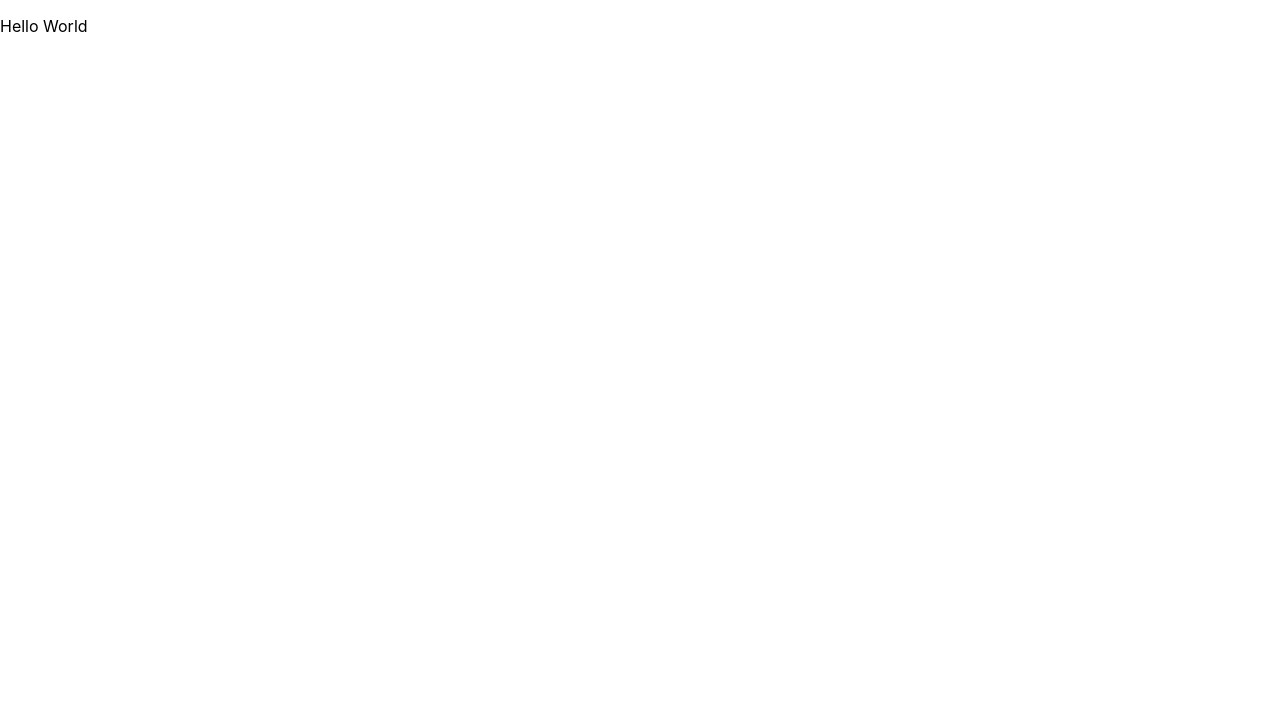
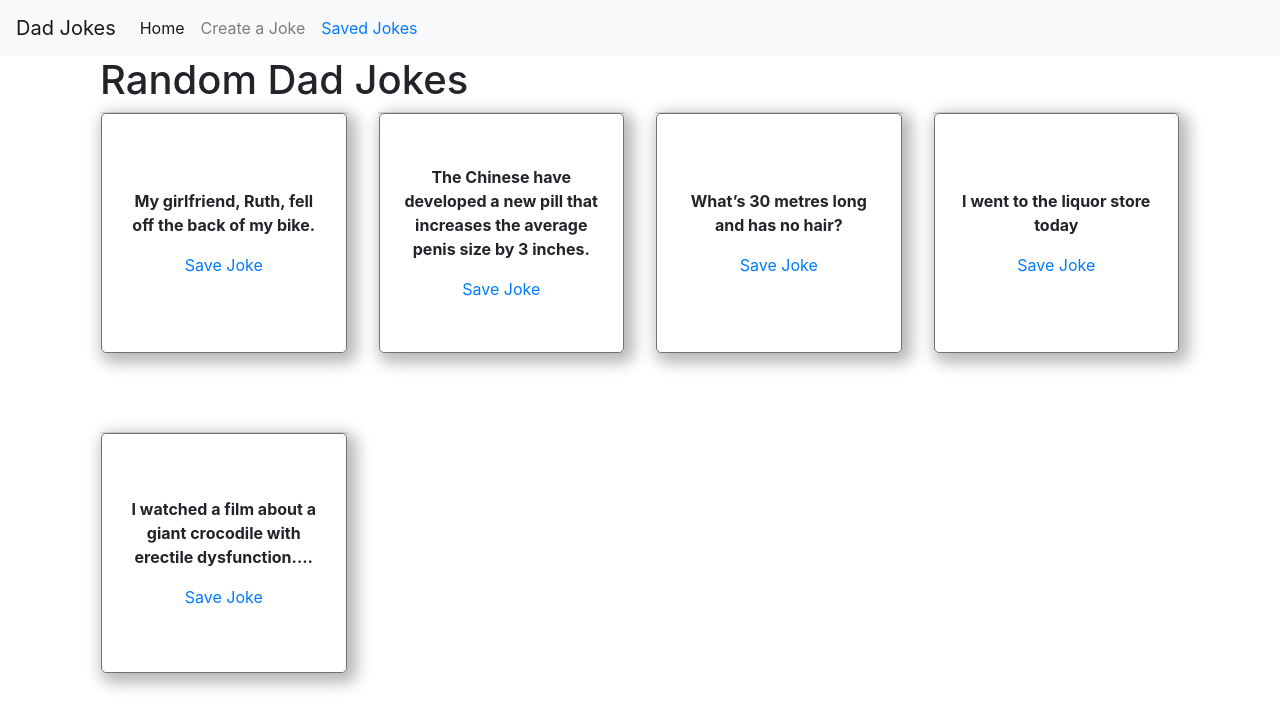
Before and after one commit to christine-contreras/phase-3-pod-project, a React (Create React App) app: page / in a window 1280 px wide. Shown: the top 728 px of the page. Built offline with nearby package versions, Linux system fonts and the light colour scheme; no server answers.

Commit message:
api working. cards showing up

```diff
--- a/db.json
+++ b/db.json
@@ -0,0 +1,5 @@
+{
+    "jokes": [
+
+    ]
+}
--- a/package.json
+++ b/package.json
@@ -8,6 +8,8 @@
     "@testing-library/user-event": "^12.8.3",
     "react": "^17.0.2",
     "react-dom": "^17.0.2",
+    "react-router": "^5.2.1",
+    "react-router-dom": "^5.3.0",
     "react-scripts": "4.0.3",
     "web-vitals": "^1.1.2"
   },
--- a/public/index.html
+++ b/public/index.html
@@ -24,6 +24,8 @@
       work correctly both with client-side routing and a non-root public URL.
       Learn how to configure a non-root public URL by running `npm run build`.
     -->
+    <link rel="stylesheet" href="https://cdn.jsdelivr.net/npm/bootstrap@4.6.0/dist/css/bootstrap.min.css" integrity="sha384-B0vP5xmATw1+K9KRQjQERJvTumQW0nPEzvF6L/Z6nronJ3oUOFUFpCjEUQouq2+l" crossorigin="anonymous">
+
     <title>React App</title>
   </head>
   <body>
--- a/src/App.js
+++ b/src/App.js
@@ -1,9 +1,34 @@
-function App() {
-  return (
-    <div className="App">
-      <p>Hello World</p>
-    </div>
-  );
+import React, { Component } from "react";
+import { BrowserRouter as Router, Route } from "react-router-dom";
+import Nav from "./components/Nav";
+import Home from "./containers/Home";
+import SavedJokes from "./containers/SavedJokes";
+import CreateJoke from "./containers/CreateJoke";
+
+export class App extends Component {
+  state = {
+    savedJokes: null,
+  };
+
+  handleSaveJoke = (joke) => {
+    fetch(``);
+  };
+
+  render() {
+    return (
+      <Router>
+        <>
+          <Nav />
+
+          <div className="container">
+            <Route exact path="/" component={Home} />
+            <Route exact path="/saved" component={SavedJokes} />
+            <Route exact path="/create" component={CreateJoke} />
+          </div>
+        </>
+      </Router>
+    );
+  }
 }
 
 export default App;
--- /dev/null
+++ b/src/components/Card.js
@@ -0,0 +1,39 @@
+import React from "react";
+
+const Card = ({ joke }) => {
+  return (
+    <>
+      <div className="col-xs-12 col-sm-6 col-md-3 card-container">
+        <div id={joke.date} class="card card-rotating text-center">
+          <div className="card-inner">
+            {/* front */}
+            <div class="face front">
+              {/* content */}
+              <div class="card-body">
+                <p class="font-weight-bold">{joke.setup}</p>
+                {/* button */}
+                <a class="rotate-btn" data-card="card-1">
+                  Save Joke
+                </a>
+              </div>
+            </div>
+
+            {/* back */}
+            <div class="face back">
+              <div class="card-body">
+                <hr />
+                <p>{joke.punchline}</p>
+                <hr />
+                <a class="rotate-btn" data-card="card-1">
+                  Save Joke
+                </a>
+              </div>
+            </div>
+          </div>
+        </div>
+      </div>
+    </>
+  );
+};
+
+export default Card;
--- /dev/null
+++ b/src/components/Nav.js
@@ -0,0 +1,30 @@
+import React, { Component } from 'react'
+import {Link} from 'react-router-dom'
+
+export class Nav extends Component {
+    render() {
+        return (
+            <nav className="navbar navbar-expand-lg navbar-light bg-light NavLinks">
+            <a class="navbar-brand" href="/">Dad Jokes</a>
+            <button class="navbar-toggler" type="button" data-toggle="collapse" data-target="#navbarNav" aria-controls="navbarNav" aria-expanded="false" aria-label="Toggle navigation">
+            <span class="navbar-toggler-icon"></span>
+            </button>
+            <div class="collapse navbar-collapse" id="navbarNav">
+            <ul class="navbar-nav">
+                <li class="nav-item active">
+                <Link to= "/" exact className="nav-link"> Home</Link>
+                </li>
+                <li class="nav-item">
+                <Link to= "/create" exact className="nav-link">Create a Joke</Link>
+                </li>
+                <li class="nav-item" className="nav-link">
+                <Link to= "/saved" exact>Saved Jokes</Link>
+                </li>
+            </ul>
+            </div>
+            </nav>
+        )
+    }
+}
+
+export default Nav
--- /dev/null
+++ b/src/containers/CreateJoke.js
@@ -0,0 +1,50 @@
+import React, { Component } from "react";
+//import Home from "./Home";
+
+export class CreateJoke extends Component {
+  constructor() {
+    super();
+    this.state = {
+      joke: "",
+      punchLine: "",
+    };
+  }
+
+  handleChange = (e) => this.setState({ [e.target.name]: e.target.value });
+
+  handleSubmit(e) {
+    e.preventDefault();
+    console.log("Clicked");
+  }
+  render() {
+    return (
+      <form onSubmit={this.handleSubmit}>
+        <div class="form-group">
+          <label for="Joke">Enter Joke</label>
+          <input
+            type="text"
+            class="form-control"
+            id="formGroupExampleInput"
+            placeholder="Enter Joke"
+            name="joke"
+            onChange={this.handleChange}
+          ></input>
+        </div>
+        <div class="form-group">
+          <label for="punchline">Punchline</label>
+          <input
+            type="text"
+            class="form-control"
+            id="formGroupExampleInput2"
+            placeholder="Enter Punchline"
+            onChange={this.handleChange}
+          ></input>
+        </div>
+        <button type="submit" class="btn btn-primary">
+          Submit
+        </button>
+      </form>
+    );
+  }
+}
+export default CreateJoke;
--- /dev/null
+++ b/src/containers/Home.js
@@ -0,0 +1,47 @@
+import React, { Component } from "react";
+import Card from "../components/Card";
+import { data } from "../data";
+const apiKey = process.env.REACT_APP_API;
+
+export class Home extends Component {
+  state = {
+    jokes: [],
+  };
+
+  componentDidMount() {
+    // fetch("https://dad-jokes.p.rapidapi.com/random/joke?count=1", {
+    //   method: "GET",
+    //   headers: {
+    //     "x-rapidapi-host": "dad-jokes.p.rapidapi.com",
+    //     "x-rapidapi-key": ${apiKey},
+    //   },
+    // })
+    //   .then((response) => response.json())
+    //   .then((data) => {
+    //     console.log(data);
+    //     this.setState({
+    //       jokes: data.body,
+    //     });
+    //   });
+
+    this.setState({
+      jokes: data,
+    });
+  }
+
+  render() {
+    return (
+      <div className="container">
+        <h1>Random Dad Jokes</h1>
+
+        <div className="row">
+          {this.state.jokes.map((joke) => {
+            return <Card key={joke.date} joke={joke} />;
+          })}
+        </div>
+      </div>
+    );
+  }
+}
+
+export default Home;
--- /dev/null
+++ b/src/containers/SavedJokes.js
@@ -0,0 +1,9 @@
+import React from 'react'
+
+export default function SavedJokes() {
+    return (
+        <div>
+            <h1>Saved Jokes</h1>
+        </div>
+    )
+}
--- /dev/null
+++ b/src/data.js
@@ -0,0 +1,61 @@
+export const data = [
+  {
+    _id: "60dd376883637991b4952437",
+    setup: "My girlfriend, Ruth, fell off the back of my bike.",
+    punchline: "I rode on, ruthlessly.",
+    type: "ruth",
+    likes: [],
+    author: { name: "unknown", id: null },
+    approved: true,
+    date: 1618108661,
+    NSFW: false,
+  },
+  {
+    _id: "60dd36aae7c4e649726b049f",
+    setup:
+      "The Chinese have developed a new pill that increases the average penis size by 3 inches.",
+    punchline:
+      "Reports say they will use it to interfere with the upcoming U.S. erections.",
+    type: "increase",
+    likes: [],
+    author: { name: "unknown", id: null },
+    approved: true,
+    date: 1618108661,
+    NSFW: true,
+  },
+  {
+    _id: "60dd35f2b9a38fde77d0031f",
+    setup: "What’s 30 metres long and has no hair?",
+    punchline: "A conga line at a cancer clinic",
+    type: "conga",
+    likes: [],
+    author: { name: "unknown", id: null },
+    approved: true,
+    date: 1618108661,
+    NSFW: false,
+  },
+  {
+    _id: "60dd35a6ebc36138dd391e67",
+    setup: "I went to the liquor store today",
+    punchline:
+      "and I bought a bunch of bottles of wine. I’m getting ready to pay, and the cashier asked “you wanna box for those?” I looked at him and said “nah, I hate violence. Is it cool if I just pay with my card?”",
+    type: "bottle",
+    likes: [],
+    author: { name: "unknown", id: null },
+    approved: true,
+    date: 1618108661,
+    NSFW: false,
+  },
+  {
+    _id: "60dd3602009ef7b4de23ab28",
+    setup:
+      "I watched a film about a giant crocodile with erectile dysfunction....",
+    punchline: "Lake Flaccid.",
+    type: "crocodile",
+    likes: [],
+    author: { name: "unknown", id: null },
+    approved: true,
+    date: 1618108661,
+    NSFW: false,
+  },
+];
--- a/src/index.css
+++ b/src/index.css
@@ -1,13 +1,41 @@
-body {
-  margin: 0;
-  font-family: -apple-system, BlinkMacSystemFont, 'Segoe UI', 'Roboto', 'Oxygen',
-    'Ubuntu', 'Cantarell', 'Fira Sans', 'Droid Sans', 'Helvetica Neue',
-    sans-serif;
-  -webkit-font-smoothing: antialiased;
-  -moz-osx-font-smoothing: grayscale;
+.card-container{
+  min-height: 40vh;
 }
 
-code {
-  font-family: source-code-pro, Menlo, Monaco, Consolas, 'Courier New',
-    monospace;
+.card-body{
+  -webkit-box-shadow: 5px 5px 15px 5px rgba(0,0,0,0.28);
+  box-shadow: 5px 5px 15px 5px rgba(0,0,0,0.28);
+  min-height: 30vh;
+  border: 1px solid #727272;
+  border-radius: 5px;
+  display: flex;
+  flex-flow: column wrap;
+  align-items: center;
+  justify-content: center;
 }
+
+.card-inner {
+  position: relative;
+  width: 100%;
+  height: 100%;
+  text-align: center;
+  transition: transform 0.6s;
+  transform-style: preserve-3d;
+  box-shadow: 0 4px 8px 0 rgba(0,0,0,0.2);
+}
+
+.card-rotating:hover .card-inner {
+  transform: rotateY(180deg);
+}
+
+.face.front, .face.back {
+  position: absolute;
+  width: 100%;
+  height: 100%;
+  -webkit-backface-visibility: hidden;
+  backface-visibility: hidden;
+}
+
+.face.back {
+  transform: rotateY(180deg);
+}
```
Also changed, not shown: 2 other files (tests, documents, lock files or other folders).
